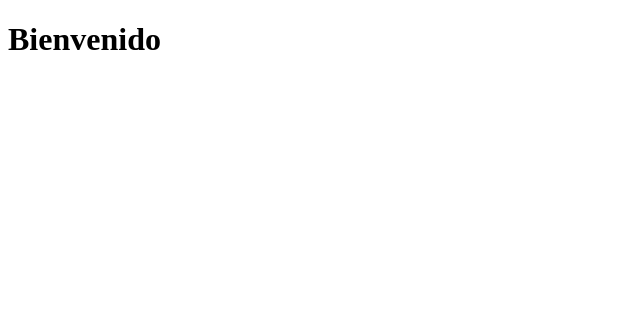
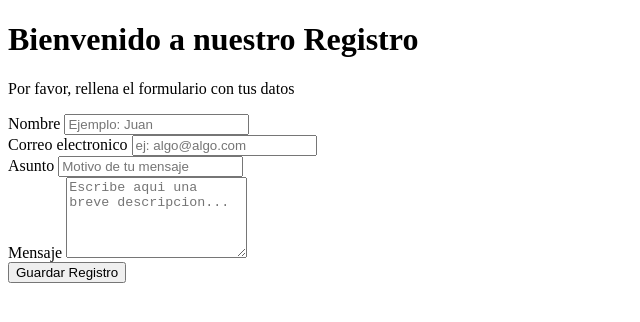
Before and after one commit to Jordan-Araya/Evaluacion-Final-UNIDAD3, a website: page views/index.html in a window 1280 px wide. Shown: the whole page, without its empty margins (0-640 px from the left). Drawn offline with Linux system fonts and the light colour scheme; files that its build step writes are made by us from their sources; files whose address does not match are found by name.

Commit message:
Segundo commit: Index.html ya construido totakmente, se probo que la base de datos corriera bien y funciono con totalidad, Se adjunto el script de la base de datos

```diff
--- a/views/index.html
+++ b/views/index.html
@@ -1,19 +1,54 @@
 <!DOCTYPE html>
 <html lang="en">
+
 <head>
     <meta charset="UTF-8">
     <meta name="viewport" content="width=device-width, initial-scale=1.0">
     <title>Formulario de Registro de mascota</title>
     <link rel="stylesheet" href="style.css">
 </head>
+
 <body>
+    <main class="contenedor">
+        <div>
+            <h1> Bienvenido a nuestro Registro </h2>
+                <p> Por favor, rellena el formulario con tus datos </p>
+        </div>
 
-    <div>
-        <h1> Bienvenido</h2>
-            <p> </p>
-    </div>
+        <div>
+            <form id="formularioRegistro" action="/guardar" method="post">
 
+                <div class="campo">
+                    <label for="nombre"> Nombre </label>
+                    <input type="text" id="nombre" name="nombre" placeholder="Ejemplo: Juan" required>
+                    <span class="error" id="errorNombre"></span>
+                </div>
+
+                <div class="campo">
+                    <label for="email"> Correo electronico </label>
+                    <input type="email" id="email" name="email" placeholder="ej: algo@algo.com" required>
+                    <span class="error" id="errorEmail"></span>
+                </div>
+
+                <div class="campo">
+                    <label for="asunto"> Asunto </label>
+                    <input type="text" id="asunto" name="asunto" placeholder="Motivo de tu mensaje" required>
+                    <span class="error" id="errorAsunto"></span>
+                </div>
+
+                <div class="campo">
+                    <label for="mensaje"> Mensaje </label>
+                    <textarea id="mensaje" name="mensaje" rows="5" placeholder="Escribe aqui una breve descripcion..."
+                        required></textarea>
+                    <span class="error" id="errorMensaje"></span>
+                </div>
+
+                <button type="submit" id="btnEnviar"> Guardar Registro </button>
+            </form>
+        </div>
+    </main>
 
     <script src="script.js"></script>
 </body>
+
 </html>
```
Also changed, not shown: scriptdb.txt (added, +12 -0 lines).
